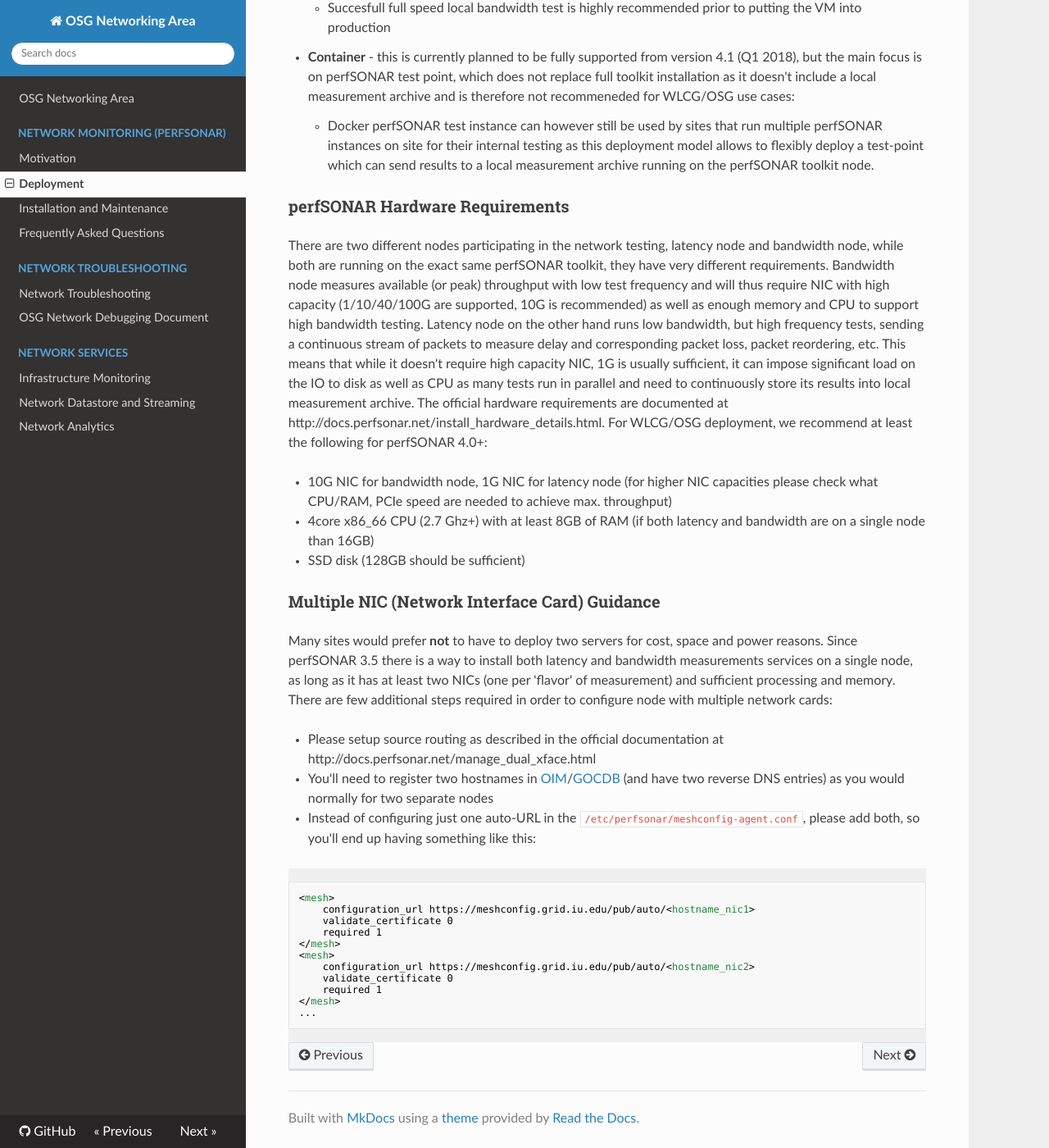
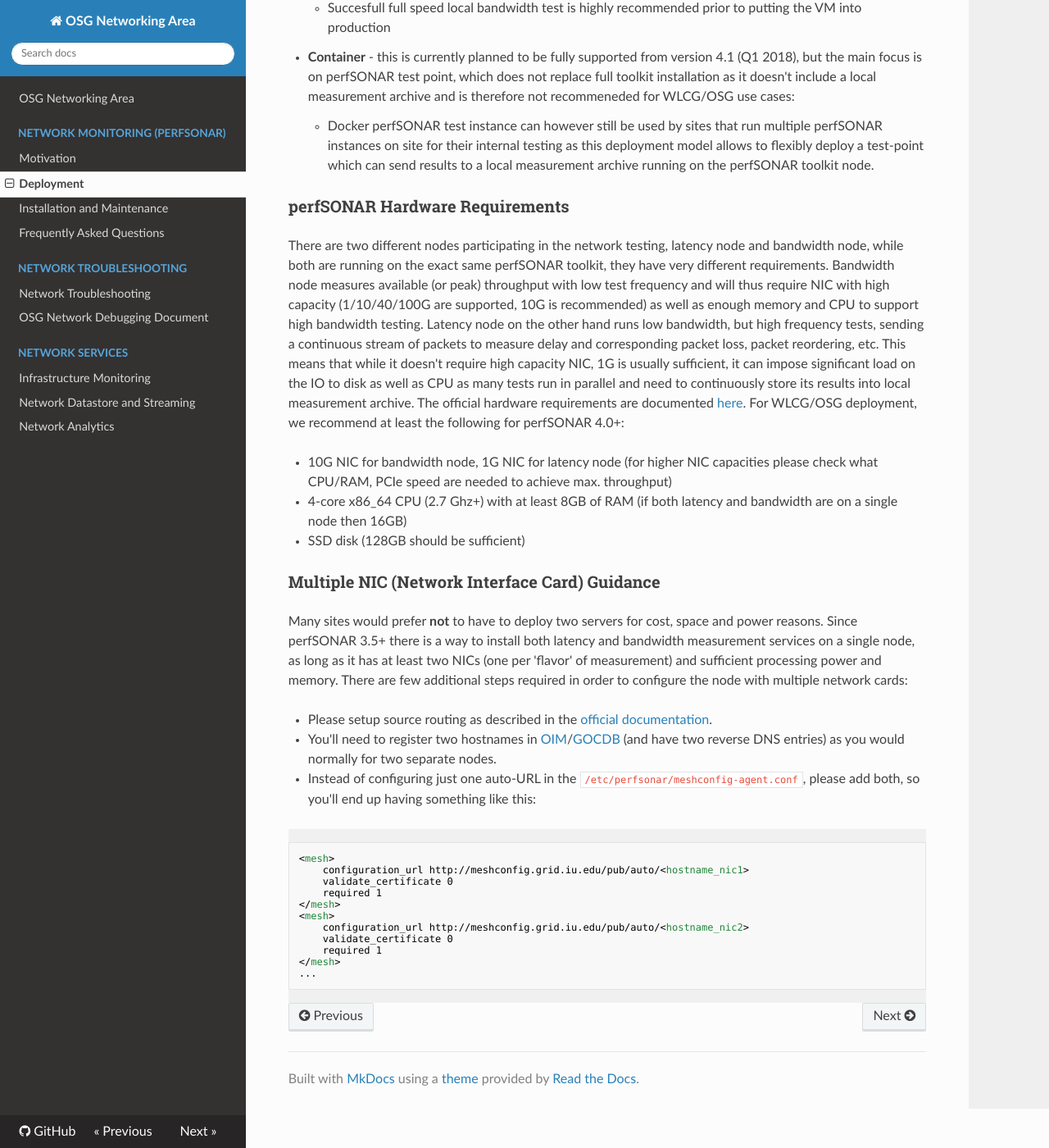
Before and after one commit to osg-htc/networking, an MkDocs documentation site: the page built from docs/perfsonar/deployment-models.md, in a window 1280 px wide and 1400 px high, scrolled down 667 px. Shown: the whole window at 82% size. Built offline with MkDocs 1.6.1, drawn with Linux system fonts in a browser that asks for light colours; nearby versions of some CDN libraries; old or Windows-style settings are respelled for this version of MkDocs.

Commit message:
Update deployment-models.md

````diff
--- a/docs/perfsonar/deployment-models.md
+++ b/docs/perfsonar/deployment-models.md
@@ -14,27 +14,27 @@ The primary motivation for perfSONAR deployment is to test isolation, i.e. only
 
 ### perfSONAR Hardware Requirements
 
-There are two different nodes participating in the network testing, latency node and bandwidth node, while both are running on the exact same perfSONAR toolkit, they have very different requirements. Bandwidth node measures available (or peak) throughput with low test frequency and will thus require NIC with high capacity (1/10/40/100G are supported, 10G is recommended) as well as enough memory and CPU to support high bandwidth testing. Latency node on the other hand runs low bandwidth, but high frequency tests, sending a continuous stream of packets to measure delay and corresponding packet loss, packet reordering, etc. This means that while it doesn't require high capacity NIC, 1G is usually sufficient, it can impose significant load on the IO to disk as well as CPU as many tests run in parallel and need to continuously store its results into local measurement archive. The official hardware requirements are documented at http://docs.perfsonar.net/install_hardware_details.html. For WLCG/OSG deployment, we recommend at least the following for perfSONAR 4.0+:
+There are two different nodes participating in the network testing, latency node and bandwidth node, while both are running on the exact same perfSONAR toolkit, they have very different requirements. Bandwidth node measures available (or peak) throughput with low test frequency and will thus require NIC with high capacity (1/10/40/100G are supported, 10G is recommended) as well as enough memory and CPU to support high bandwidth testing. Latency node on the other hand runs low bandwidth, but high frequency tests, sending a continuous stream of packets to measure delay and corresponding packet loss, packet reordering, etc. This means that while it doesn't require high capacity NIC, 1G is usually sufficient, it can impose significant load on the IO to disk as well as CPU as many tests run in parallel and need to continuously store its results into local measurement archive. The official hardware requirements are documented [here](http://docs.perfsonar.net/install_hardware_details.html). For WLCG/OSG deployment, we recommend at least the following for perfSONAR 4.0+:
 
 - 10G NIC for bandwidth node, 1G NIC for latency node (for higher NIC capacities please check what CPU/RAM, PCIe speed are needed to achieve max. throughput)
-- 4core x86_66 CPU (2.7 Ghz+) with at least 8GB of RAM (if both latency and bandwidth are on a single node than 16GB)
+- 4-core x86_64 CPU (2.7 Ghz+) with at least 8GB of RAM (if both latency and bandwidth are on a single node then 16GB)
 - SSD disk (128GB should be sufficient)
 
 ### Multiple NIC (Network Interface Card) Guidance
 
-Many sites would prefer **not** to have to deploy two servers for cost, space and power reasons.  Since perfSONAR 3.5 there is a way to install both latency and bandwidth measurements services on a single node, as long as it has at least two NICs (one per 'flavor' of measurement) and sufficient processing and memory. There are few additional steps required in order to configure node with multiple network cards:
+Many sites would prefer **not** to have to deploy two servers for cost, space and power reasons.  Since perfSONAR 3.5+ there is a way to install both latency and bandwidth measurement services on a single node, as long as it has at least two NICs (one per 'flavor' of measurement) and sufficient processing power and memory. There are few additional steps required in order to configure the node with multiple network cards:
 
-- Please setup source routing as described in the official documentation at http://docs.perfsonar.net/manage_dual_xface.html
-- You'll need to register two hostnames in [OIM](installation.md)/[GOCDB](installation.md) (and have two reverse DNS entries) as you would normally for two separate nodes
+- Please setup source routing as described in the [official documentation](http://docs.perfsonar.net/manage_dual_xface.html).
+- You'll need to register two hostnames in [OIM](installation.md)/[GOCDB](installation.md) (and have two reverse DNS entries) as you would normally for two separate nodes.
 - Instead of configuring just one auto-URL in the `/etc/perfsonar/meshconfig-agent.conf`, please add both, so you'll end up having something like this:
 ```
 <mesh>
-    configuration_url https://meshconfig.grid.iu.edu/pub/auto/<hostname_nic1>
+    configuration_url http://meshconfig.grid.iu.edu/pub/auto/<hostname_nic1>
     validate_certificate 0
     required 1
 </mesh>
 <mesh>
-    configuration_url https://meshconfig.grid.iu.edu/pub/auto/<hostname_nic2>
+    configuration_url http://meshconfig.grid.iu.edu/pub/auto/<hostname_nic2>
     validate_certificate 0
     required 1
 </mesh>
````
